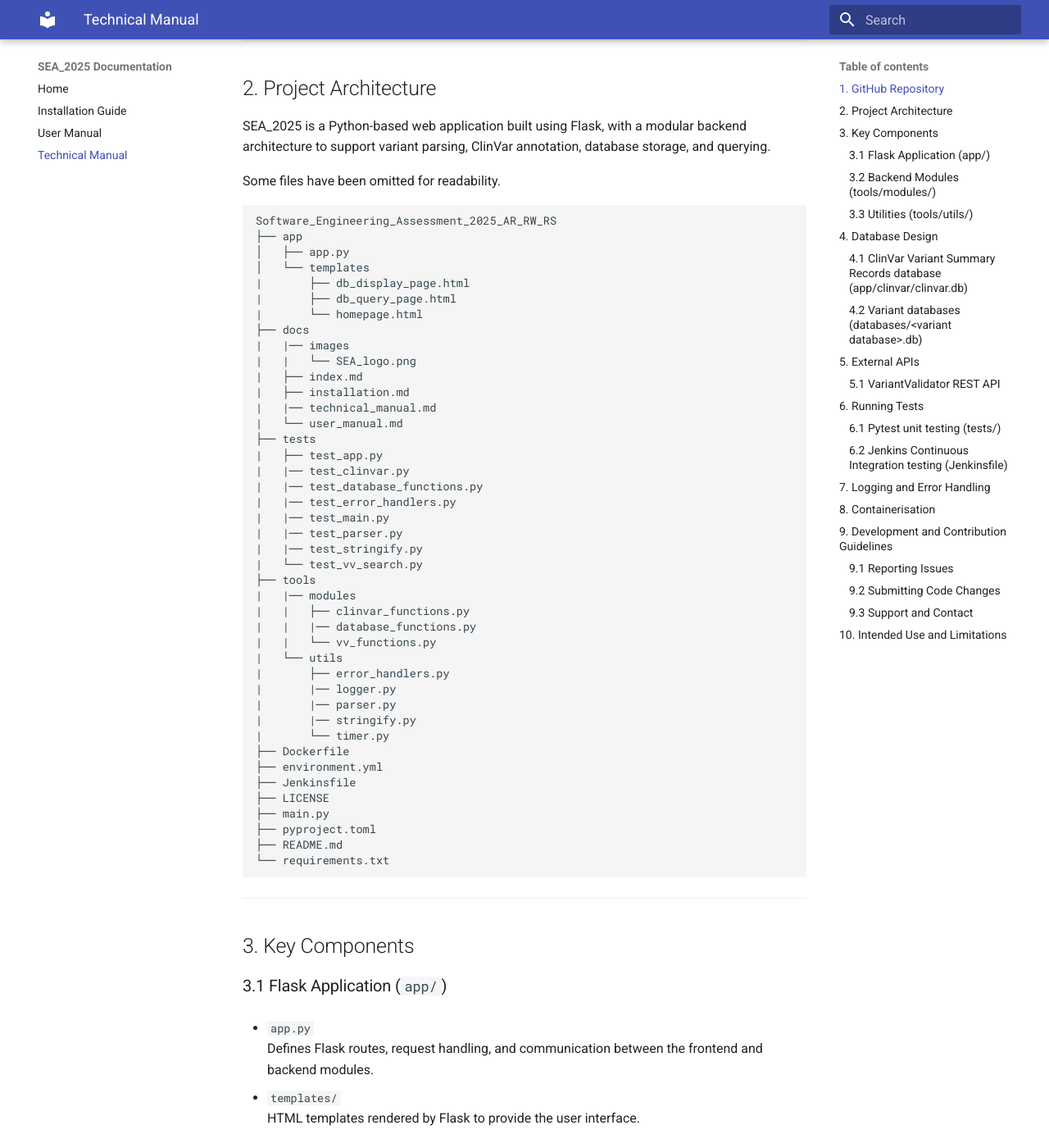
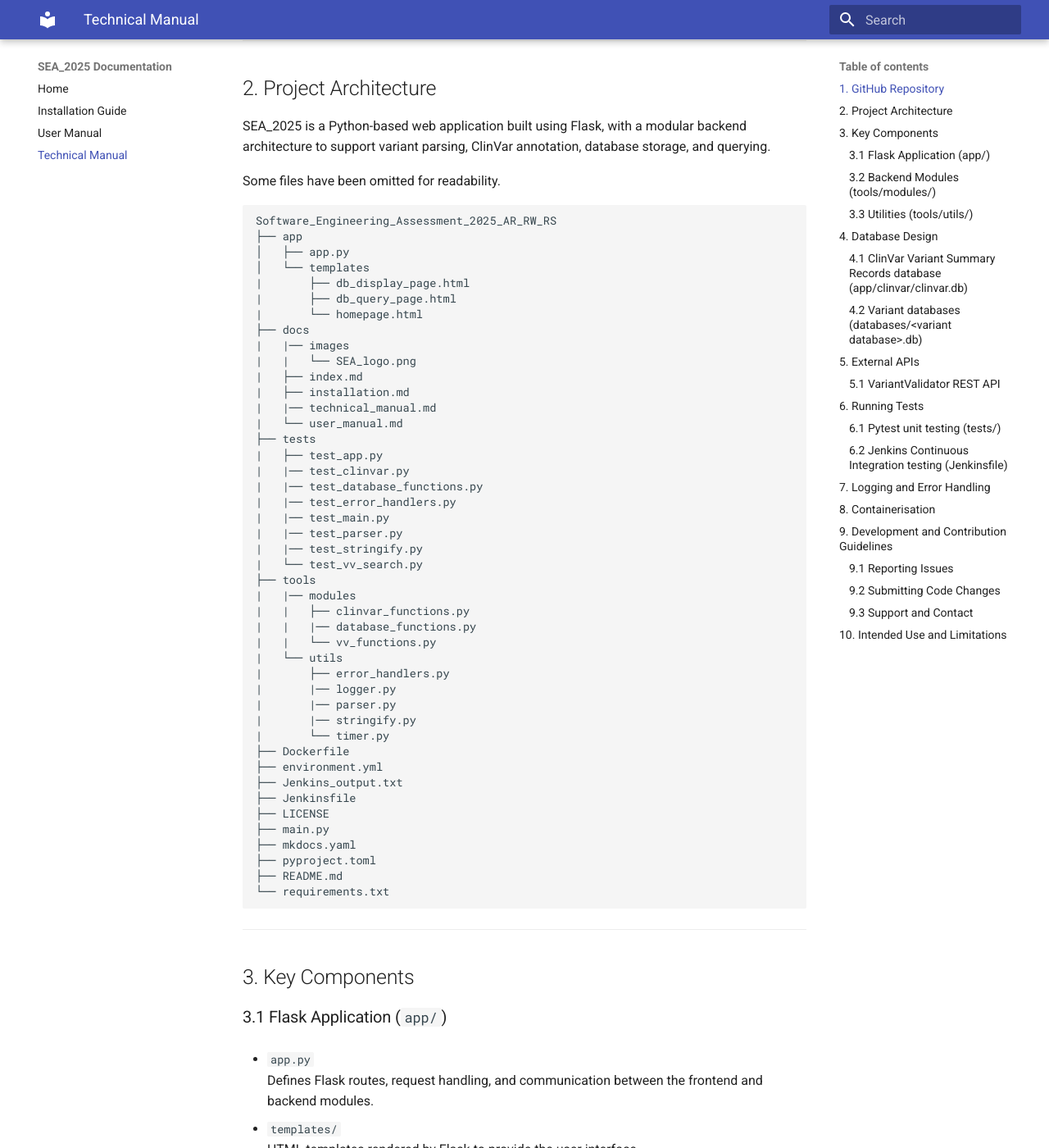
Before and after one commit to RebeccaSizer/Software_Engineering_Assessment_2025_AR_RW_RS, an MkDocs documentation site: the page built from docs/technical_manual.md, in a window 1280 px wide and 1400 px high, scrolled down 484 px. Shown: the whole window at 82% size. Built offline with MkDocs 1.6.1 and Material for MkDocs 9.7.7, drawn with Linux system fonts in a browser that asks for light colours.

Commit message:
added mkdocs.yaml and Jenkins_output.txt to techinical manual.

```diff
--- a/docs/technical_manual.md
+++ b/docs/technical_manual.md
@@ -58,9 +58,11 @@ Software_Engineering_Assessment_2025_AR_RW_RS
 |       └── timer.py
 ├── Dockerfile
 ├── environment.yml
+├── Jenkins_output.txt
 ├── Jenkinsfile
 ├── LICENSE
 ├── main.py
+├── mkdocs.yaml
 ├── pyproject.toml
 ├── README.md
 └── requirements.txt
```
